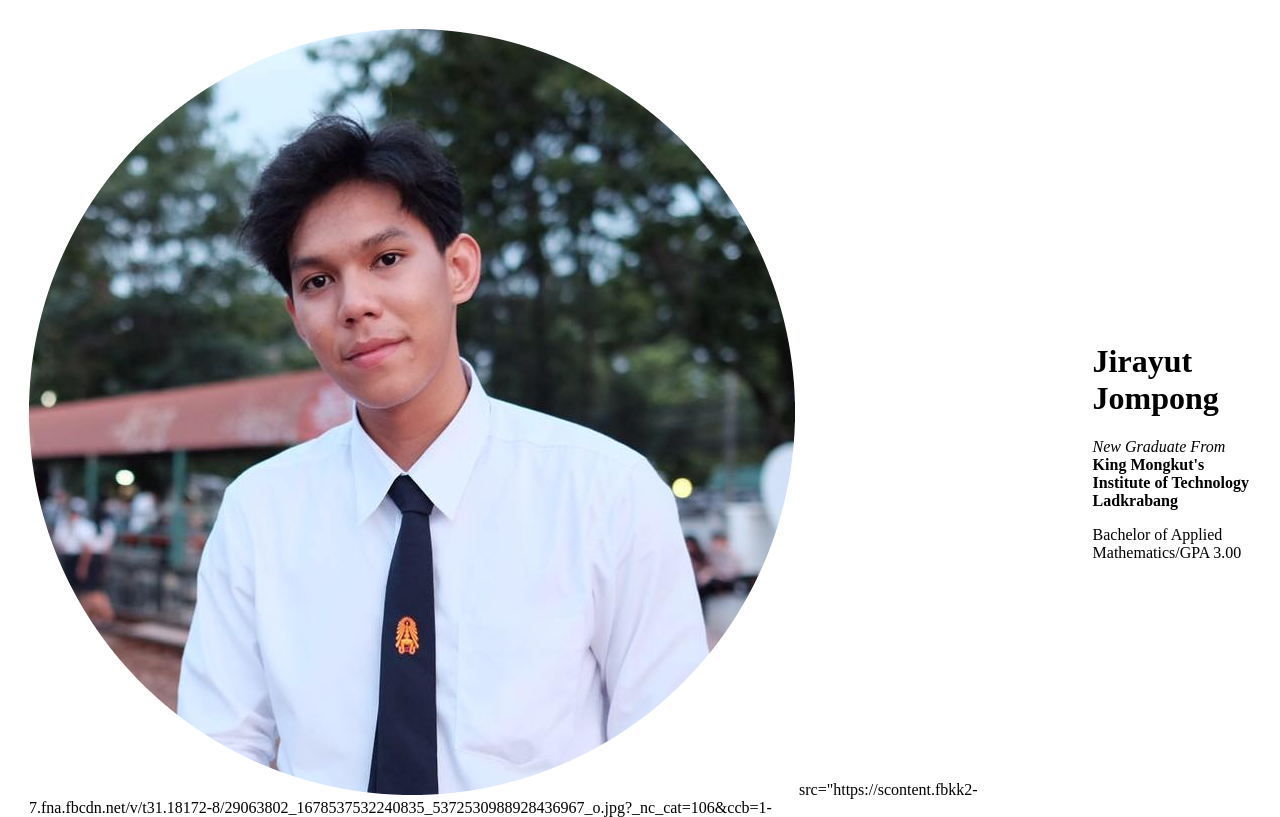
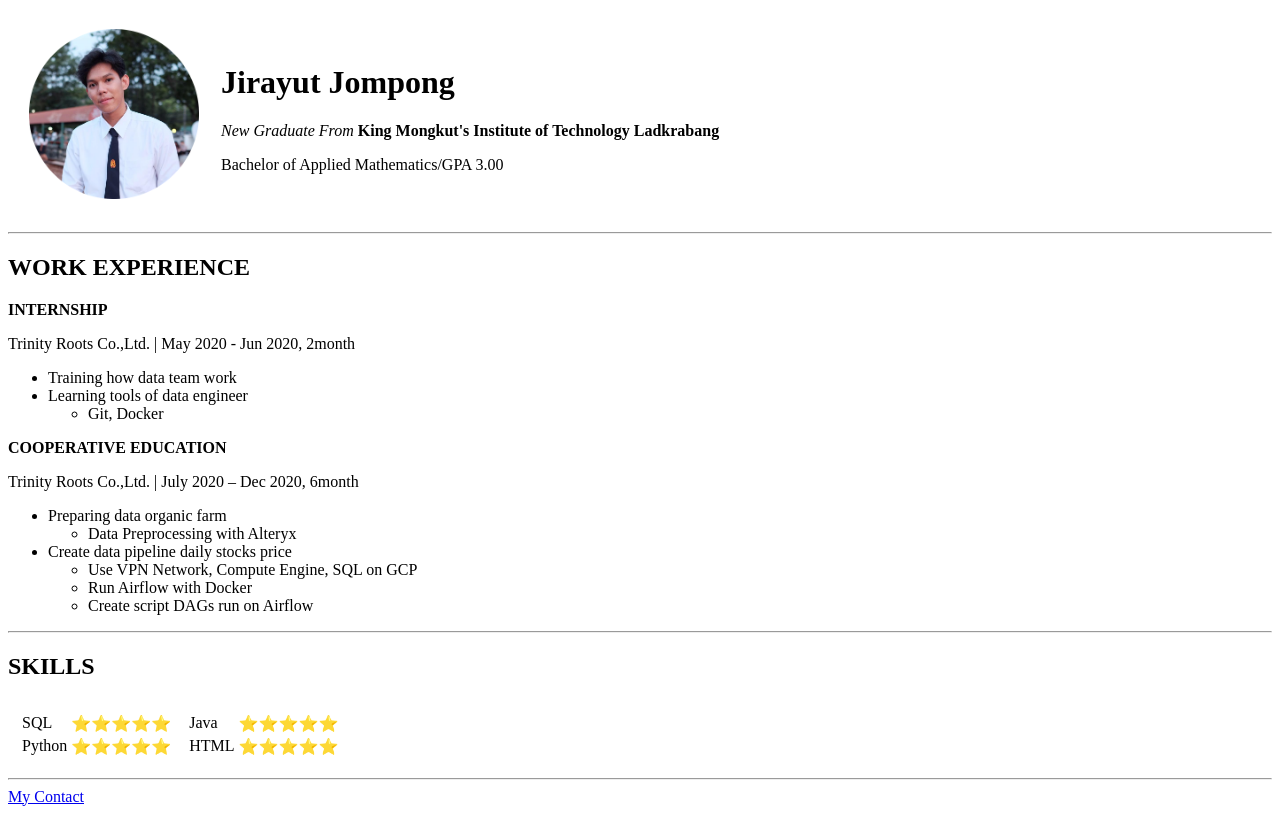
Before and after one commit to jirayut2942/cv, a plain HTML site: page index.html in a window 1280 px wide. Shown: the top 817 px of the page. Drawn offline with Linux system fonts and the light colour scheme; files whose address does not match are found by name.

Commit message:
Update index.html

```diff
--- a/index.html
+++ b/index.html
@@ -14,8 +14,7 @@
       <tr>
         <td>
           <img
-<!--             src="/image/arm-modified.png" -->
-            src="https://scontent.fbkk2-7.fna.fbcdn.net/v/t31.18172-8/29063802_1678537532240835_5372530988928436967_o.jpg?_nc_cat=106&ccb=1-5&_nc_sid=8bfeb9&_nc_eui2=AeFhC37Oa7qYPawKMDLdnlYLrkyfv8bOJECuTJ-_xs4kQBHo57e8wDidIDi-q8fHlNvNCt01BYncqSMrQxi6J8y_&_nc_ohc=rILSVJp3-gEAX9PnviD&_nc_ht=scontent.fbkk2-7.fna&oh=00_AT8p0L36RfrdeU7TTxxocP8vxEAyxafocLeb_zVHQsEgKQ&oe=6227F975"
+            src="file:///C:/Users/cream/OneDrive/Desktop/Web%20Development/Personal%20Profile/image/arm-modified.png"
             alt="Arm Jirayut"
             width="170"
             height="170"
```
